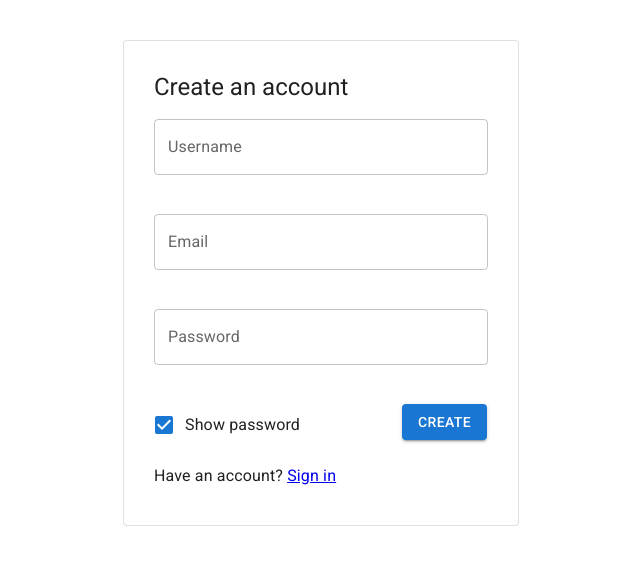
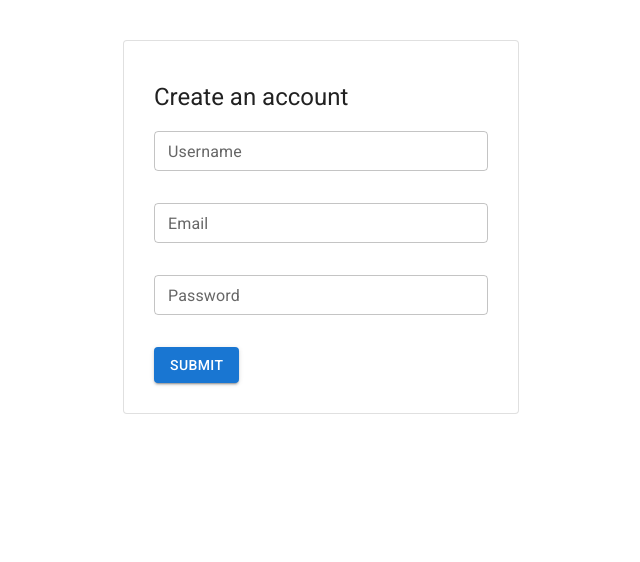
Before and after one commit to nibhscripta/poll, a React (Create React App) app in the folder frontend/web/: page /register in a window 1280 px wide. Shown: the top 562 px of the page, without its empty margins (319-959 px from the left). Built offline with nearby package versions, Linux system fonts and the light colour scheme.

Commit message:
✏️ changing register form

```diff
--- a/frontend/web/package.json
+++ b/frontend/web/package.json
@@ -5,6 +5,7 @@
   "dependencies": {
     "@emotion/react": "^11.9.0",
     "@emotion/styled": "^11.8.1",
+    "@mui/lab": "^5.0.0-alpha.82",
     "@mui/material": "^5.8.0",
     "@testing-library/jest-dom": "^5.16.4",
     "@testing-library/react": "^13.2.0",
--- a/frontend/web/src/components/register/RegisterPage.js
+++ b/frontend/web/src/components/register/RegisterPage.js
@@ -10,6 +10,7 @@ import {
   Checkbox,
   FormControlLabel,
 } from "@mui/material";
+import LoadingButton from "@mui/lab/LoadingButton";
 // import Icon from "@mui/material/Icon";
 import * as Yup from "yup";
 import { useFormik } from "formik";
@@ -31,7 +32,6 @@ const RegisterPage = () => {
       username: "",
       email: "",
       password: "",
-      showPassword: false,
     },
     onSubmit: (values) => register(values),
     validationSchema: Yup.object({
@@ -44,21 +44,14 @@ const RegisterPage = () => {
         .required("Required field."),
     }),
   });
-
-  const handleClickShowPassword = () => {
-    formik.setValues({
-      ...formik.values,
-      showPassword: !formik.values.showPassword,
-    });
-  };
   return (
     <Grid container style={{ margin: "40px 0" }}>
       <Grid item xs={12}>
         <form onSubmit={formik.handleSubmit}>
           <Container maxWidth="xs">
             <Paper variant="outlined" style={{ padding: "30px" }}>
-              <Grid container spacing={2}>
-                <Grid item xs={12}>
+              <Grid container spacing={1}>
+                <Grid item xs={12} sx={{ m: "10px 0" }}>
                   <Typography variant="h5" component="div">
                     Create an account
                   </Typography>
@@ -71,6 +64,7 @@ const RegisterPage = () => {
                     label="Username"
                     autoCapitalize="off"
                     autoComplete="off"
+                    size="small"
                     helperText={
                       formik.errors.username ? formik.errors.username : " "
                     }
@@ -89,6 +83,7 @@ const RegisterPage = () => {
                     name="email"
                     label="Email"
                     type="text"
+                    size="small"
                     autoCapitalize="off"
                     autoComplete="off"
                     onBlur={formik.handleBlur}
@@ -104,7 +99,8 @@ const RegisterPage = () => {
                     variant="outlined"
                     name="password"
                     label="Password"
-                    type={formik.values.showPassword ? "text" : "password"}
+                    type="password"
+                    size="small"
                     autoCapitalize="off"
                     autoComplete="off"
                     helperText={
@@ -118,25 +114,10 @@ const RegisterPage = () => {
                     defaultValue={formik.values.password}
                   />
                 </Grid>
-                <Grid item xs={8} md={8.5}>
-                  <FormControlLabel
-                    onClick={handleClickShowPassword}
-                    control={<Checkbox defaultChecked />}
-                    label="Show password"
-                  />
-                </Grid>
-                <Grid item xs={2.5} md={3.5}>
-                  <Button variant="contained" color="primary" type="submit">
-                    Create
-                  </Button>
-                </Grid>
-                <Grid item xs={12}>
-                  <Typography variant="subtitle1" gutterBottom component="div">
-                    Have an account?{" "}
-                    <Link to="/login" color="primary">
-                      Sign in
-                    </Link>
-                  </Typography>
+                <Grid item xs={4}>
+                  <LoadingButton variant="contained" type="submit">
+                    Submit
+                  </LoadingButton>
                 </Grid>
               </Grid>
             </Paper>
```
Also changed, not shown: 1 other file (tests, documents, lock files or other folders).
